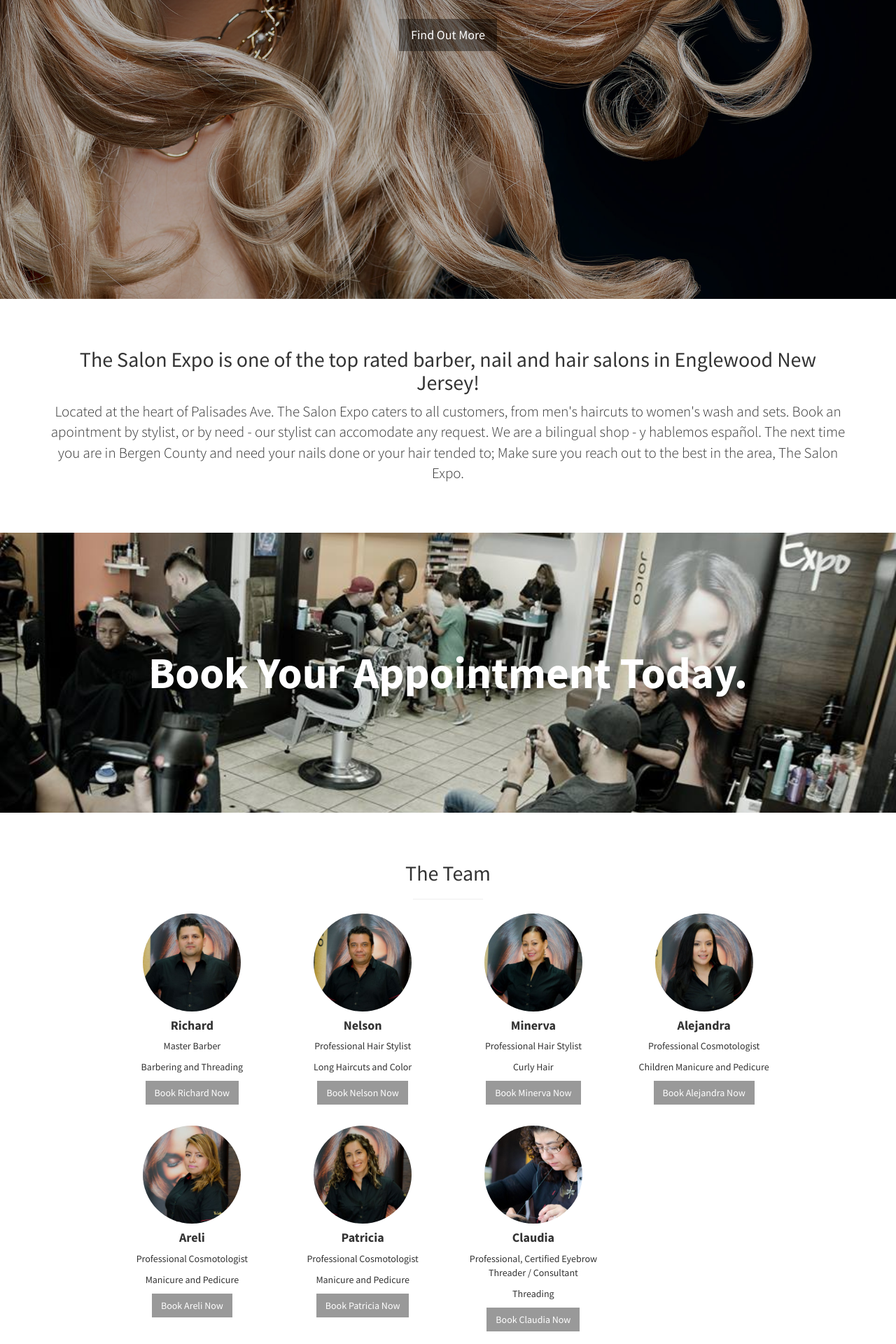
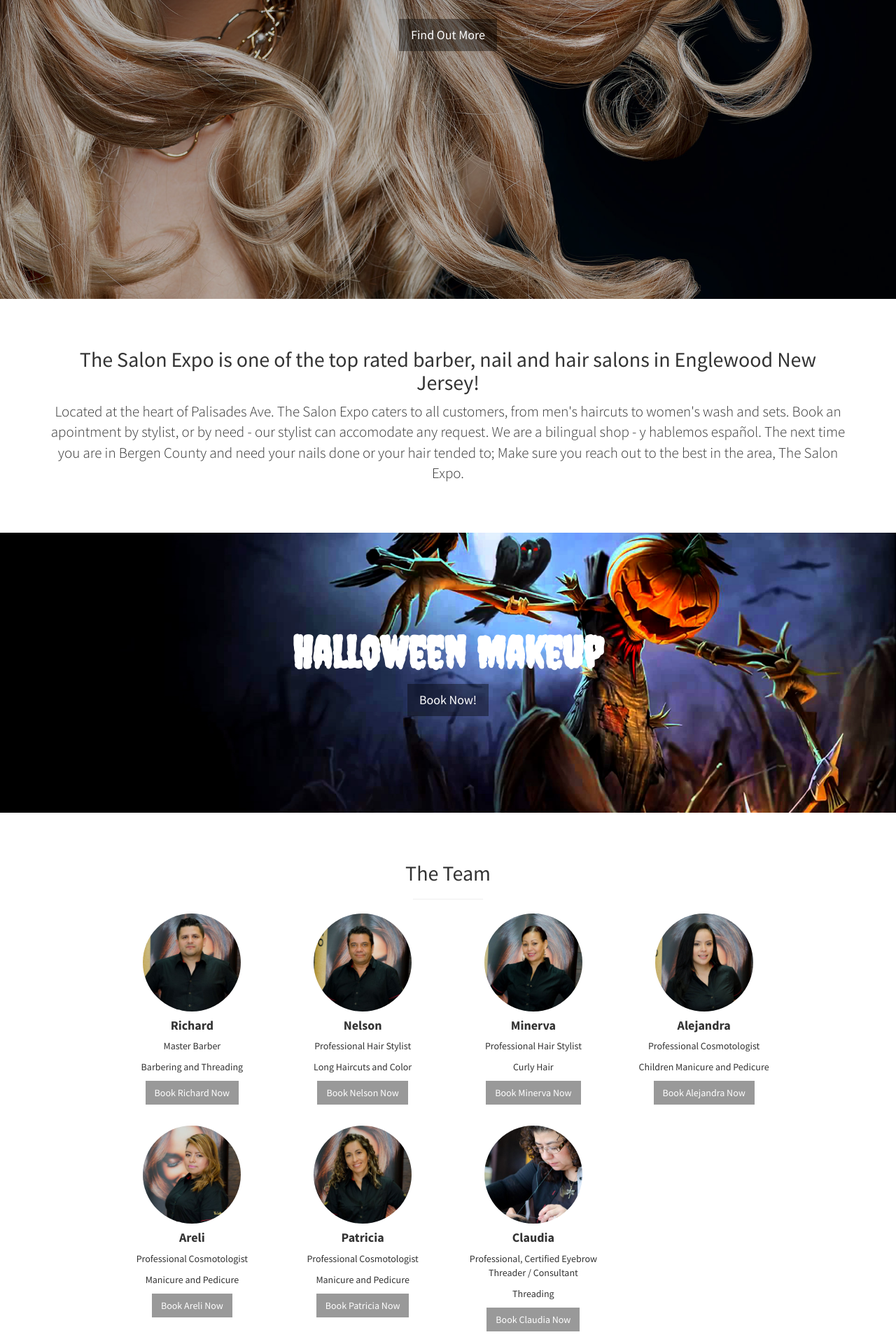
Before and after one commit to thesalonexpo/thesalonexpo.github.io, a Jekyll site: the page built from index.html, in a window 1280 px wide. Shown: the part 473-2393 px from the top of the page at 70% size. Built offline with Jekyll 4.4.1, drawn with Linux system fonts in a browser that asks for light colours.

Commit message:
Styles fixes

```diff
--- a/_config.yml
+++ b/_config.yml
@@ -78,12 +78,19 @@
     info:
       position: Professional, Certified Eyebrow Threader / Consultant
       specialties: Threading
+  # - employee:
+  #   name: Sam
+  #   img: sam.jpg
+  #   styleseat_url: sam
+  #   info:
+  #     position: Barber
+  #     specialties: Fades and Beards
 
 salon_specials:
   available: true
-  # running: halloween
   info:
     name: Halloween
+    class: creepster
     text:
       - line: Halloween Makeup
     img:
--- a/_includes/special.html
+++ b/_includes/special.html
@@ -1,16 +1,15 @@
-{% if salon_specials.available === true %}
-    <aside class="callout">
+<aside class="halloween">
   <div class="text-vertical-center">
-        {{for text in salon_specials.info.text}}
-            <h1>{{text.line}}</h1>
-        {{endfor}}
-        {% if salon_specials.info.cta %}
+    {% for text in site.salon_specials.info.text %}
+        <h1 class="{{ site.salon_specials.info.class }}">{{ text.line }}</h1>
+    {% endfor %}
+
+    {% if site.salon_specials.info.cta %}
         <div class="col-lg-12 text-center">
-                <a href="{{ site.salon_specials.info.cta.url }}" class="btn btn-lg btn-light" target="_blank">
+            <a href="{{ site.salon_specials.info.cta.url }}" class="btn btn-lg btn-dark" target="_blank">
                 {{ site.salon_specials.info.cta.text }}
             </a>
         </div>
     {% endif %}
   </div>
 </aside>
-{% endif %}
--- a/_layouts/front.html
+++ b/_layouts/front.html
@@ -8,7 +8,13 @@
   {% include navigation.html %}
   {% include header.html %}
   {% include about.html %}
-  {% include callout.html %}
+
+  {% if site.salon_specials.available == true %}
+    {% include special.html %}
+  {% else %}
+    {% include callout.html %}
+  {% endif %}
+
   {% include team.html %}
   {% include services.html %}
   {% include portfolio.html %}
--- a/css/stylish-portfolio.css
+++ b/css/stylish-portfolio.css
@@ -230,6 +230,22 @@
     -o-background-size: cover;
 }
 
+.halloween {
+    display: table;
+    width: 100%;
+    height: 400px;
+    color: #fff;
+    background: url(../img/special/halloween.jpg) no-repeat center center scroll;
+    -webkit-background-size: cover;
+    -moz-background-size: cover;
+    background-size: cover;
+    -o-background-size: cover;
+}
+
+.halloween h1 {
+    margin-bottom: 10px;
+}
+
 /* Portfolio */
 
 .portfolio {
```
Lines whose indentation alone changed are shown as unchanged.
